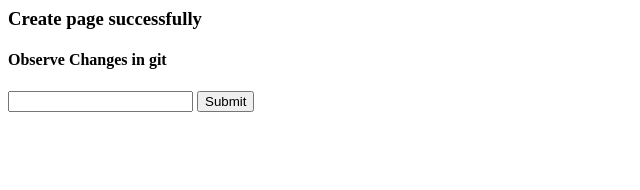
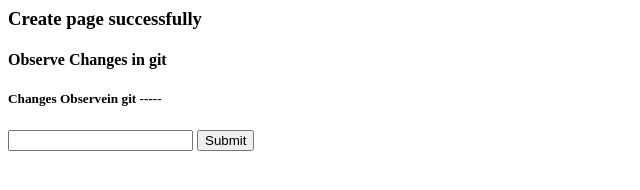
Before and after one commit to polepallyRanjithkumar/hello-world, a website: page source.html in a window 1280 px wide. Shown: the whole page, without its empty margins (0-640 px from the left). Drawn offline with nearby package versions, Linux system fonts and the light colour scheme.

Commit message:
obeserve message

```diff
--- a/source.html
+++ b/source.html
@@ -6,6 +6,7 @@
     <body>
         <h3>Create page successfully</h3>
         <h4>Observe Changes in git </h4>
+        <h5>Changes Observein git -----</h5>
         <div id="demo"></div>
         <form name="myform" method="GET">
     <input type="text" name="mytext" required />
```
